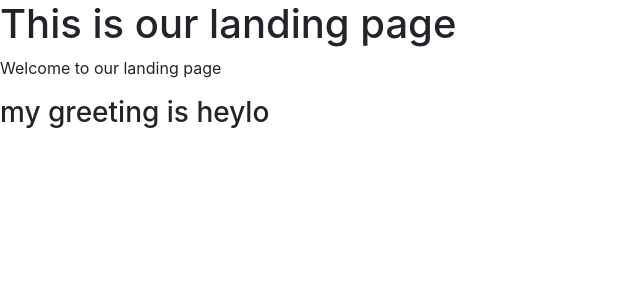
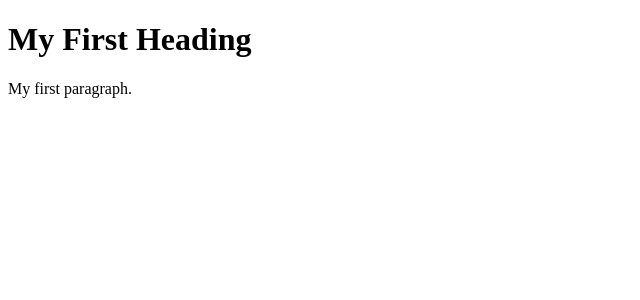
Before and after one commit to Tyler-Jay-Stevahn/attack-block-fury, a Django app: page / in a window 1280 px wide. Shown: the top 300 px of the page, without its empty margins (0-640 px from the left). Run offline with Django 3.2, Linux system fonts and the light colour scheme; some libraries are stand-ins or nearby versions.

Commit message:
changed landing page

```diff
--- a/attack_block_fury/templates/landingpage.html
+++ b/attack_block_fury/templates/landingpage.html
@@ -1,14 +1,10 @@
-{% extends 'base.html' %}
+<!DOCTYPE html>
+<html>
+<body>
 
-{% block title %}
-this is a title
-{% endblock %}
+<h1>My First Heading</h1>
 
-{% block content %}
+<p>My first paragraph.</p>
 
-<h1>This is our landing page</h1>
-
-<p>Welcome to our landing page</p>
-<h3> my greeting is {{greeting}}</h3>
-
-{% endblock %}
+</body>
+</html>
```
